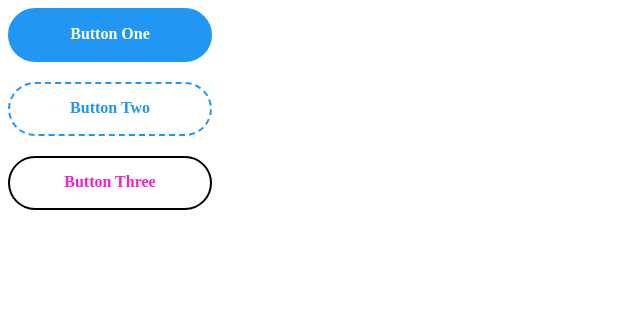
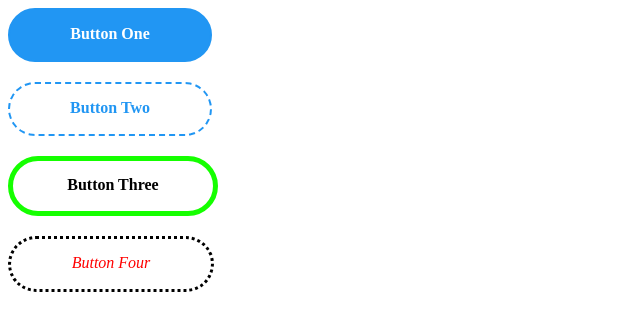
Before and after one commit to ZanderBez/My-UI-Buttons, a plain HTML site: page index.html in a window 1280 px wide. Shown: the whole page, without its empty margins (0-640 px from the left). Drawn offline with Linux system fonts and the light colour scheme.

Commit message:
Done
UI buttons 4 done

```diff
--- a/css/main.css
+++ b/css/main.css
@@ -37,18 +37,35 @@
 .button-three{
     width: 200px;
     height: 35px;
-    border: 2px solid #000000;
+    border: 5px solid #15ff00;
     border-radius: 35px;
     text-align: center;
     padding-top: 15px;
-    color: #f321c6;
+    color: #000000;
     font-weight: bold;
     margin-bottom: 20px;
 }
 
 .button-three:hover{
     cursor: pointer;
-    background-color: rgb(204, 0, 255);
+    background-color: rgb(85, 255, 7);
     color: #2b2b2b;
-    border: 2px dashed rgb(18, 11, 61);
 }
+
+.button-four{
+    width: 200px;
+    height: 35px;
+    border-radius: 35px;
+    border:3px dotted black;
+    text-align: center;
+    padding-top: 15px;
+    color: rgb(255, 0, 0);
+    font-style: italic;
+    margin-bottom: 20px;
+}
+
+.button-four:hover{
+    cursor: pointer;
+    background-color: #000000;
+    border: 2px solid rgb(255, 0, 0);
+}
--- a/index.html
+++ b/index.html
@@ -12,6 +12,7 @@
    <div class="button-one">Button One</div>
    <div class="button-two">Button Two</div>
    <div class="button-three">Button Three</div>
+   <div class="button-four">Button Four</div>
 
 
 </body>
```
